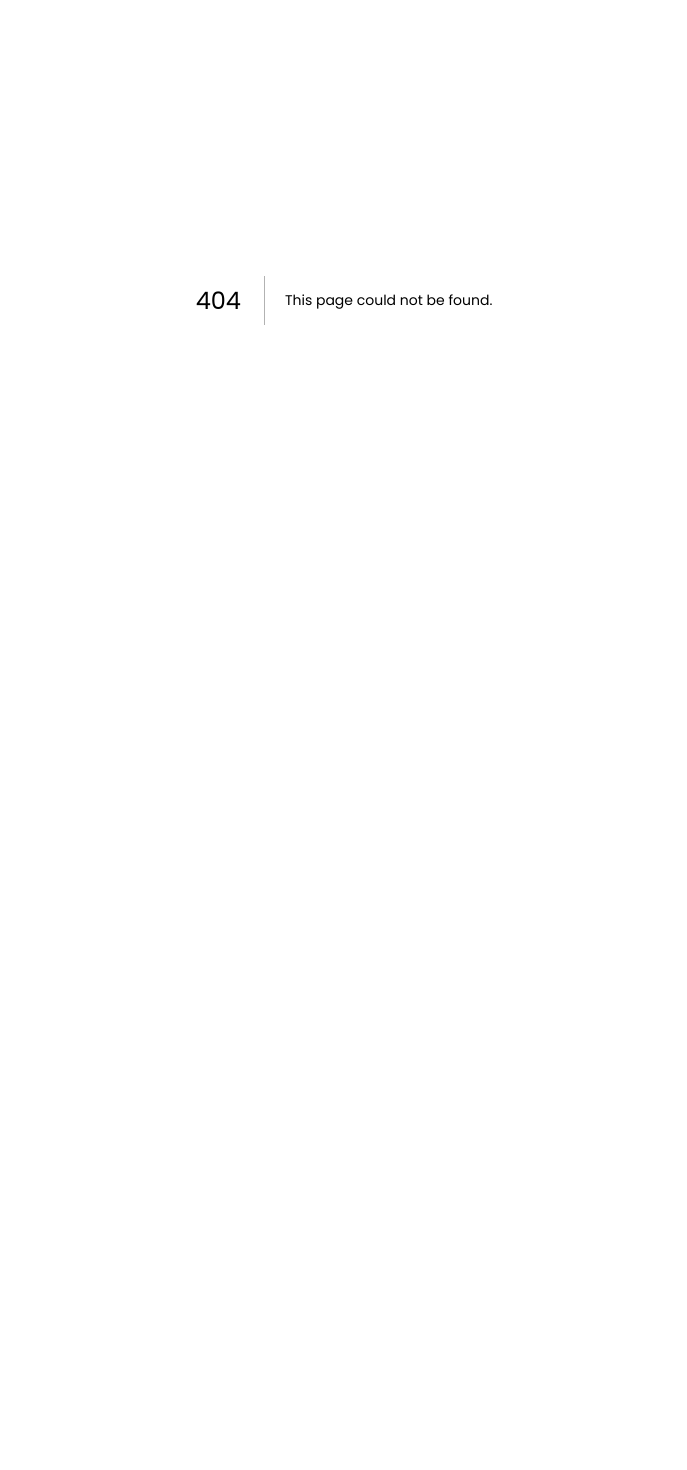
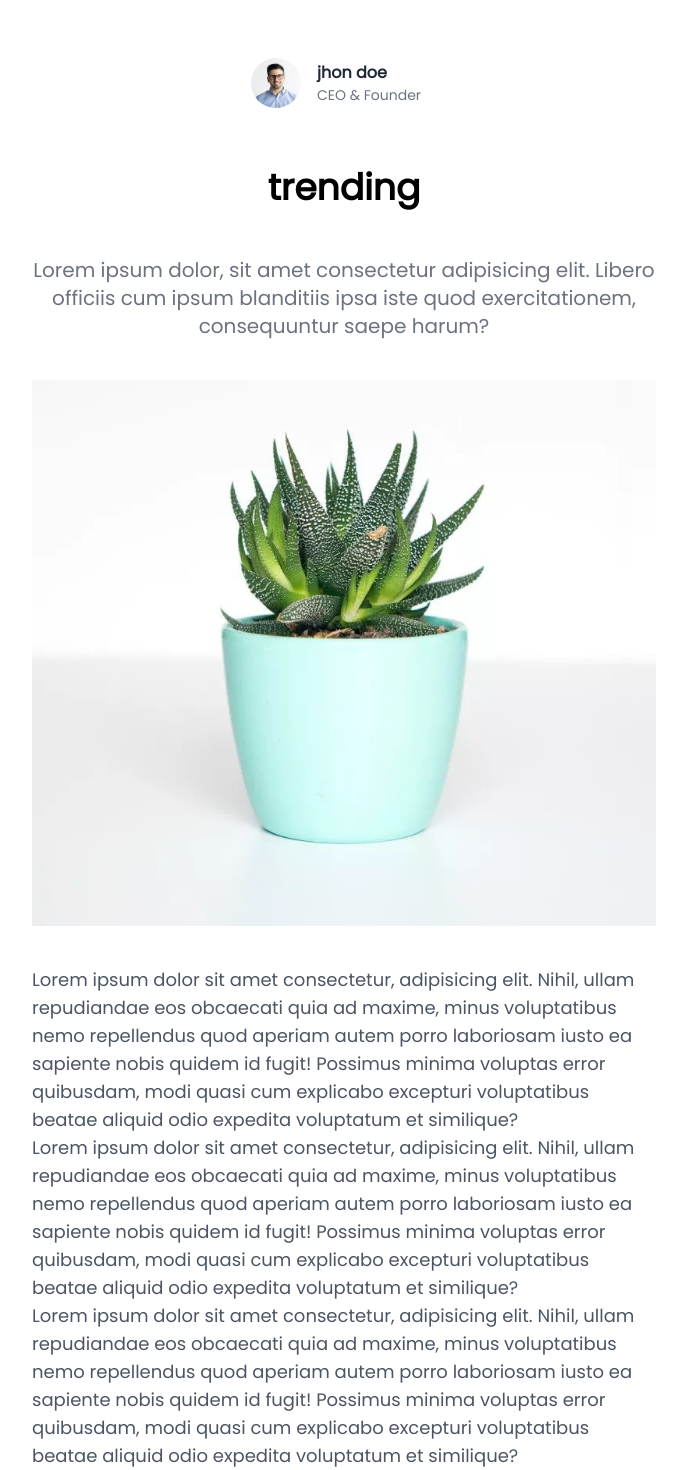
Before and after one commit to euhansarkar/blogify, a Next.js app: page /posts/page in a window 1280 px wide. Before the commit this address had no page. Shown: the part 100-1570 px from the top of the page, without its empty margins (296-983 px from the left). Before the commit the page ends 800 px from the top, so only its background shows below. Built offline with nearby package versions, Linux system fonts and the light colour scheme.

Commit message:
other dynamic page design completed

```diff
--- /dev/null
+++ b/src/pages/posts/page.jsx
@@ -0,0 +1,61 @@
+import Image from "next/image";
+import Author from "../../../components/_Child/Author/Author";
+import Layout from "../../../Layout/Layout";
+
+const page = () => {
+  return (
+    <Layout>
+      <section className="container mx-auto md:px-2 py-16 w-1/2">
+        <div className="flex justify-center">
+          <Author />
+        </div>
+
+        <div className="post py-10">
+          <h1 className="font-bold text-4xl pb-12 text-center">trending</h1>
+          <p className="text-gray-500 text-xl text-center">
+            Lorem ipsum dolor, sit amet consectetur adipisicing elit. Libero
+            officiis cum ipsum blanditiis ipsa iste quod exercitationem,
+            consequuntur saepe harum?
+          </p>
+          <div className="py-10">
+            <Image
+              src={`/images/img1.jpg`}
+              width={900}
+              height={300}
+              alt="image"
+            />
+          </div>
+
+          <div className="content text-gray-600 text-lg flex flex-col gap-4">
+            Lorem ipsum dolor sit amet consectetur, adipisicing elit. Nihil,
+            ullam repudiandae eos obcaecati quia ad maxime, minus voluptatibus
+            nemo repellendus quod aperiam autem porro laboriosam iusto ea
+            sapiente nobis quidem id fugit! Possimus minima voluptas error
+            quibusdam, modi quasi cum explicabo excepturi voluptatibus beatae
+            aliquid odio expedita voluptatum et similique?
+          </div>
+
+          <div className="content text-gray-600 text-lg flex flex-col gap-4">
+            Lorem ipsum dolor sit amet consectetur, adipisicing elit. Nihil,
+            ullam repudiandae eos obcaecati quia ad maxime, minus voluptatibus
+            nemo repellendus quod aperiam autem porro laboriosam iusto ea
+            sapiente nobis quidem id fugit! Possimus minima voluptas error
+            quibusdam, modi quasi cum explicabo excepturi voluptatibus beatae
+            aliquid odio expedita voluptatum et similique?
+          </div>
+
+          <div className="content text-gray-600 text-lg flex flex-col gap-4">
+            Lorem ipsum dolor sit amet consectetur, adipisicing elit. Nihil,
+            ullam repudiandae eos obcaecati quia ad maxime, minus voluptatibus
+            nemo repellendus quod aperiam autem porro laboriosam iusto ea
+            sapiente nobis quidem id fugit! Possimus minima voluptas error
+            quibusdam, modi quasi cum explicabo excepturi voluptatibus beatae
+            aliquid odio expedita voluptatum et similique?
+          </div>
+        </div>
+      </section>
+    </Layout>
+  );
+};
+
+export default page;
```
